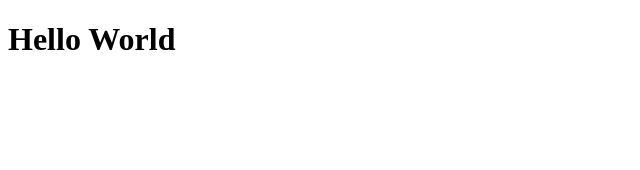
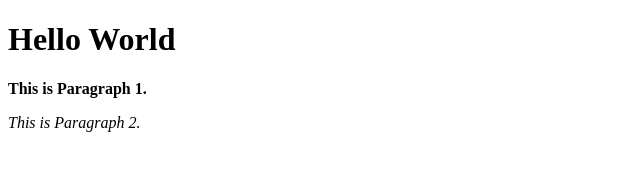
Before and after one commit to kushvjo/git_test, a plain HTML site: page index.html in a window 1280 px wide. Shown: the whole page, without its empty margins (0-640 px from the left). Drawn offline with Linux system fonts and the light colour scheme.

Commit message:
Modified index.html

```diff
--- a/index.html
+++ b/index.html
@@ -7,5 +7,7 @@
 
     <body>
         <h1>Hello World</h1>
+        <p><strong>This is Paragraph 1.</strong></p>
+        <p><em>This is Paragraph 2.</em></p>
     </body>
 </html>
```
